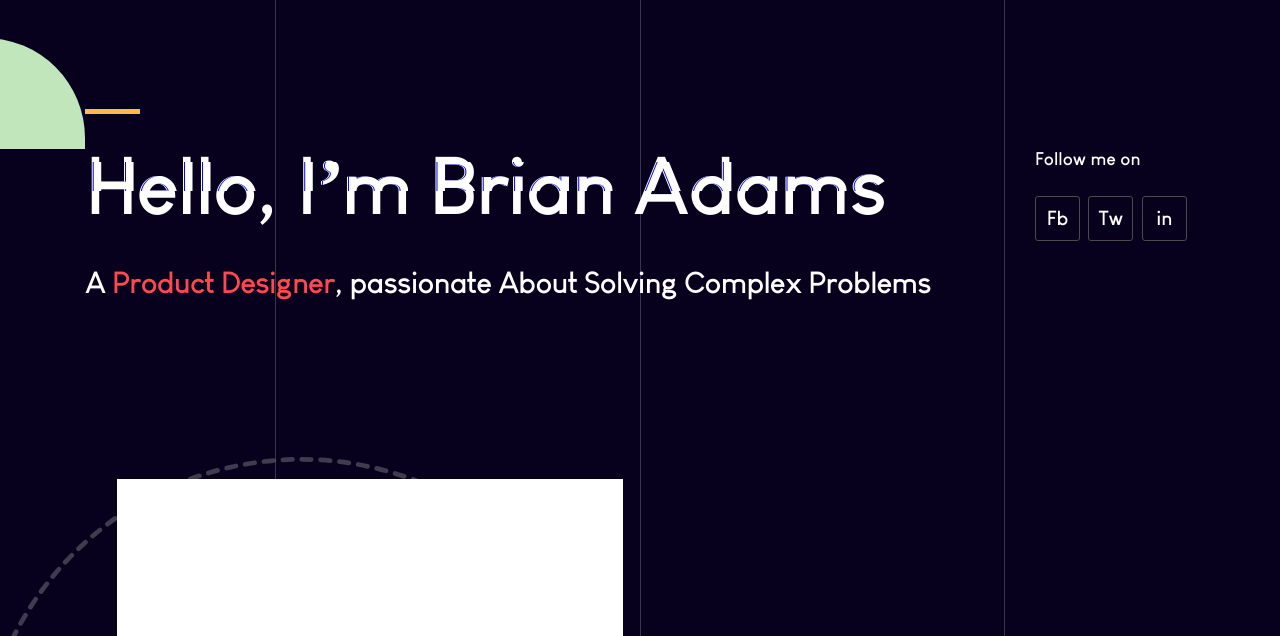
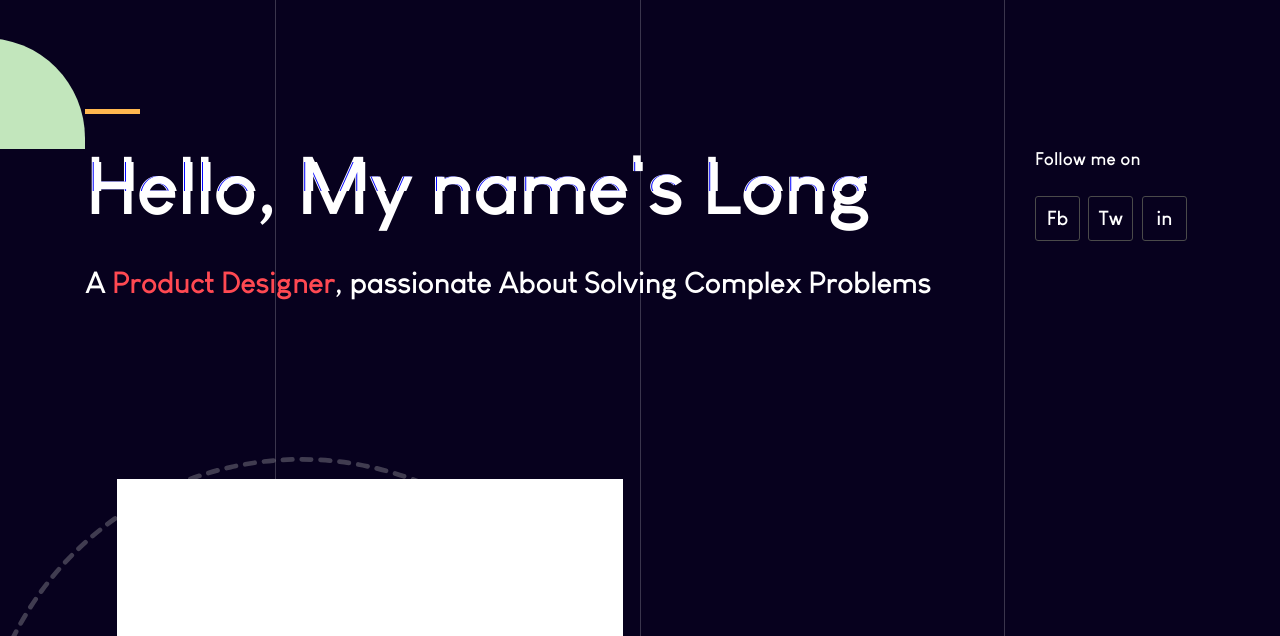
Before and after one commit to LongLS/Portfolio-2022, a plain HTML site: page index.html in a window 1280 px wide. Shown: the part 91-727 px from the top of the page. Drawn offline with Linux system fonts and the light colour scheme; animation ran at ten frames a second.

Commit message:
Edit name

```diff
--- a/index.html
+++ b/index.html
@@ -93,7 +93,7 @@
                         <div class="col-md-10">
                             <div class="resume-home-inner wow fadeInUp">
                                 <span class="span"></span>
-                                <h2 class="btn-sss" data-text="Hello, I’m Brian Adams">Hello, I’m Brian Adams</h2>
+                                <h2 class="btn-sss" data-text="Hello, My name's Long">Hello, My name's Long</h2>
                                 <h4>A <span>Product Designer</span>, passionate About Solving Complex Problems</h4>
                             </div>
                         </div>
```
